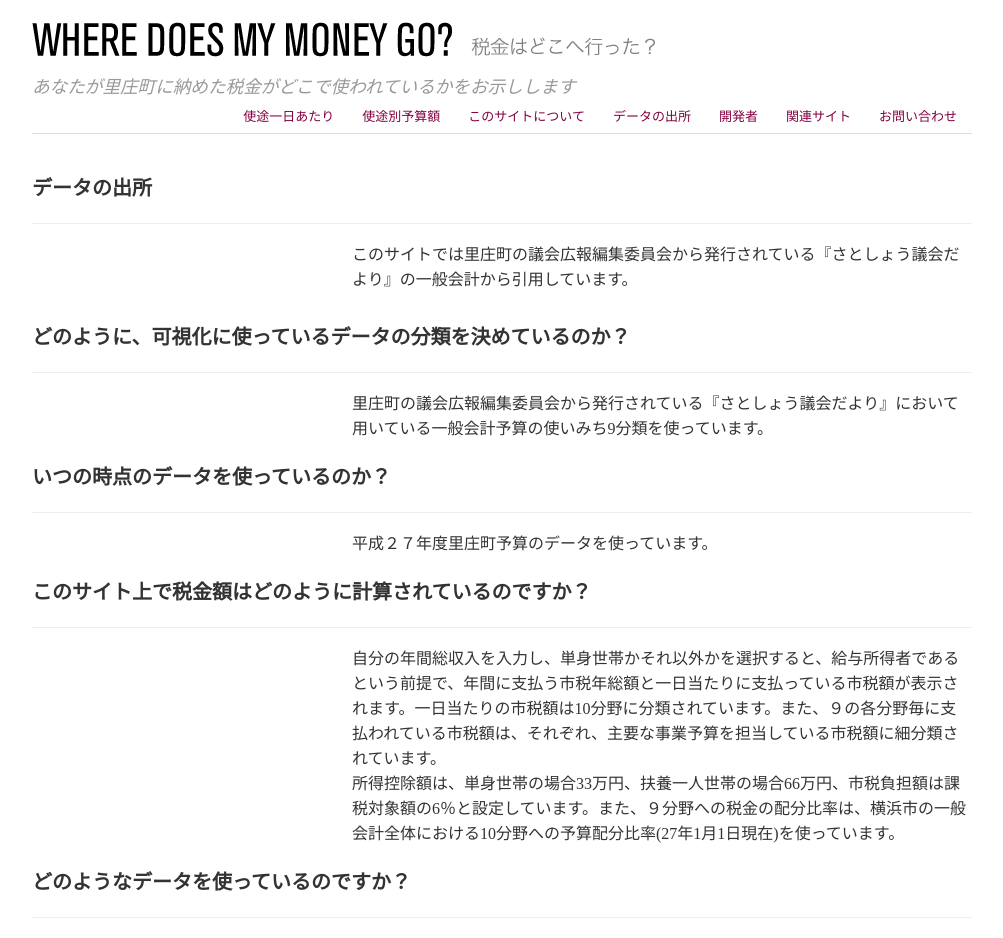
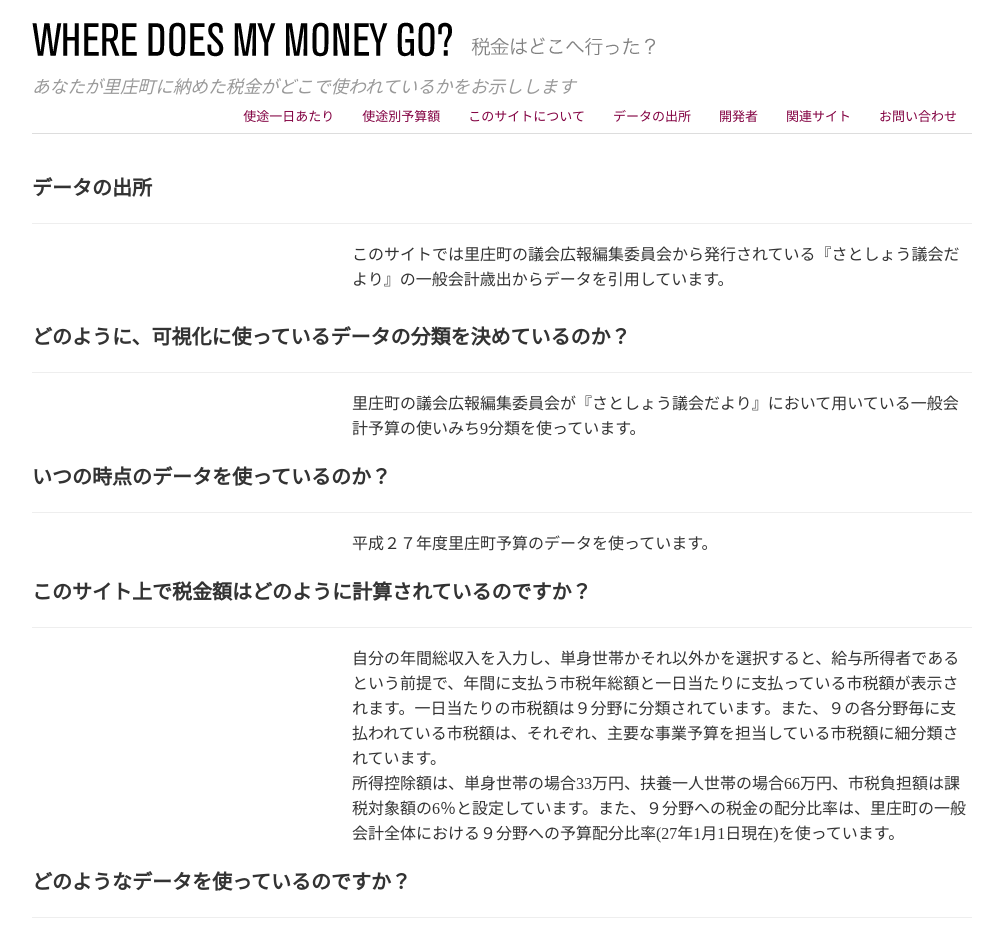
Before and after one commit to data-cradle/spending-satosho, a Jekyll site: the page built from sources.html, in a window 1280 px wide and 1400 px high. Shown: the top 938 px of the window, without its empty margins (138-1141 px from the left). Built offline with Jekyll 4.4.1, drawn with Linux system fonts in a browser that asks for light colours; nearby versions of some CDN libraries; some of the changed text lies outside the part shown.

Commit message:
reviced about,source and default

```diff
--- a/_layouts/default.html
+++ b/_layouts/default.html
@@ -65,7 +65,7 @@
     <div class="inner">
       <div class="container">
         <p>
-          Where Does My Money Go? (日本語版 ver.1.0.) は、イギリスの Open Knowledge Foundation が開発した Where Does My Money Go? (英語版) をベースに開発されています。使われているデータは横浜市財政局財政課が作成している平成24年度一般会計予算のデータをもとにしています。Where Does My Money Go? プロジェクトは、公共データのオープン化を進める有志に支えられています。</p>
+          Where Does My Money Go? (日本語版 ver.1.0.) は、イギリスの Open Knowledge Foundation が開発した Where Does My Money Go? (英語版) をベースに開発されています。Where Does My Money Go? プロジェクトは、公共データのオープン化を進める有志に支えられています。</p>
 
         <ul class="footer-links span4 pull-left">
           <li><a href="http://wheredoesmymoneygo.org">Where Does My Money Go?</a></li>
--- a/about.html
+++ b/about.html
@@ -26,10 +26,10 @@
 
 <div class="row">
   <div class="span8 offset4">
-    <p>自分の年間総収入をスライドで設定し、単身世帯か扶養一人世帯かを選択すると、給与所得者であるという前提で、里庄町に納めている市税年総額と13分野毎に一日当たり支払っている市税額が表示されます。
+    <p>自分の年間総収入をスライドで設定し、単身世帯か扶養一人世帯かを選択すると、給与所得者であるという前提で、里庄町に納めている市税年総額と９分野毎に一日当たり支払っている市税額が表示されます。
     <ul>
       <li style="list-style:none">※所得控除額は、単身世帯の場合33万円、扶養一人世帯の場合66万円、市税負担額は課税対象額の6％と設定しています。</li>
-      <li style="list-style:none">※税金の配分比率は、里庄町の企画財政局 企画財政部 財政課が「平成27年度当初予算(案)の概要」において用いている一般会計予算の使いみち13分類を使っています。</li>
+      <li style="list-style:none">※税金の配分比率は、里庄町の「さとしょう議会だより」において用いている一般会計予算の使いみち９分類を使っています。</li>
     </ul>
     </p>
 
--- a/sources.html
+++ b/sources.html
@@ -7,7 +7,7 @@
 
 <div class="row">
   <div class="span8 offset4">
-  <p>このサイトでは里庄町の議会広報編集委員会から発行されている『さとしょう議会だより』の一般会計から引用しています。</p>
+  <p>このサイトでは里庄町の議会広報編集委員会から発行されている『さとしょう議会だより』の一般会計歳出からデータを引用しています。</p>
   </div>
 </div>
 
@@ -16,7 +16,7 @@
 
 <div class="row">
   <div class="span8 offset4">
-  里庄町の議会広報編集委員会から発行されている『さとしょう議会だより』において用いている一般会計予算の使いみち9分類を使っています。
+  里庄町の議会広報編集委員会が『さとしょう議会だより』において用いている一般会計予算の使いみち9分類を使っています。
   </div>
 </div>
 <h2 class="page-header">いつの時点のデータを使っているのか？ </h2>
@@ -31,7 +31,7 @@
 
 <div class="row">
   <div class="span8 offset4">
-自分の年間総収入を入力し、単身世帯かそれ以外かを選択すると、給与所得者であるという前提で、年間に支払う市税年総額と一日当たりに支払っている市税額が表示されます。一日当たりの市税額は10分野に分類されています。また、９の各分野毎に支払われている市税額は、それぞれ、主要な事業予算を担当している市税額に細分類されています。<br/>所得控除額は、単身世帯の場合33万円、扶養一人世帯の場合66万円、市税負担額は課税対象額の6％と設定しています。また、９分野への税金の配分比率は、横浜市の一般会計全体における10分野への予算配分比率(27年1月1日現在)を使っています。
+自分の年間総収入を入力し、単身世帯かそれ以外かを選択すると、給与所得者であるという前提で、年間に支払う市税年総額と一日当たりに支払っている市税額が表示されます。一日当たりの市税額は９分野に分類されています。また、９の各分野毎に支払われている市税額は、それぞれ、主要な事業予算を担当している市税額に細分類されています。<br/>所得控除額は、単身世帯の場合33万円、扶養一人世帯の場合66万円、市税負担額は課税対象額の6％と設定しています。また、９分野への税金の配分比率は、里庄町の一般会計全体における９分野への予算配分比率(27年1月1日現在)を使っています。
 </div>
 </div>
 
@@ -49,7 +49,7 @@
 
 <div class="row">
   <div class="span8 offset4">
-  今回の<strong>Where Does My Money Go?</strong> β版は横浜市の平成24年度一般会計予算のうち、主要事業のみを対象としていますが、今後3000事業すべてを反映させる予定です。今後、各自治体や日本政府の一般会計、特別会計、公営企業会計へと対象を広げることも考えています。
+  平成２７年度一般会計予算のうち、主要事業のデータの使っています。
 
   </div>
 </div>
```
Also changed, not shown: other parts of about.html (+1 -1 lines).
